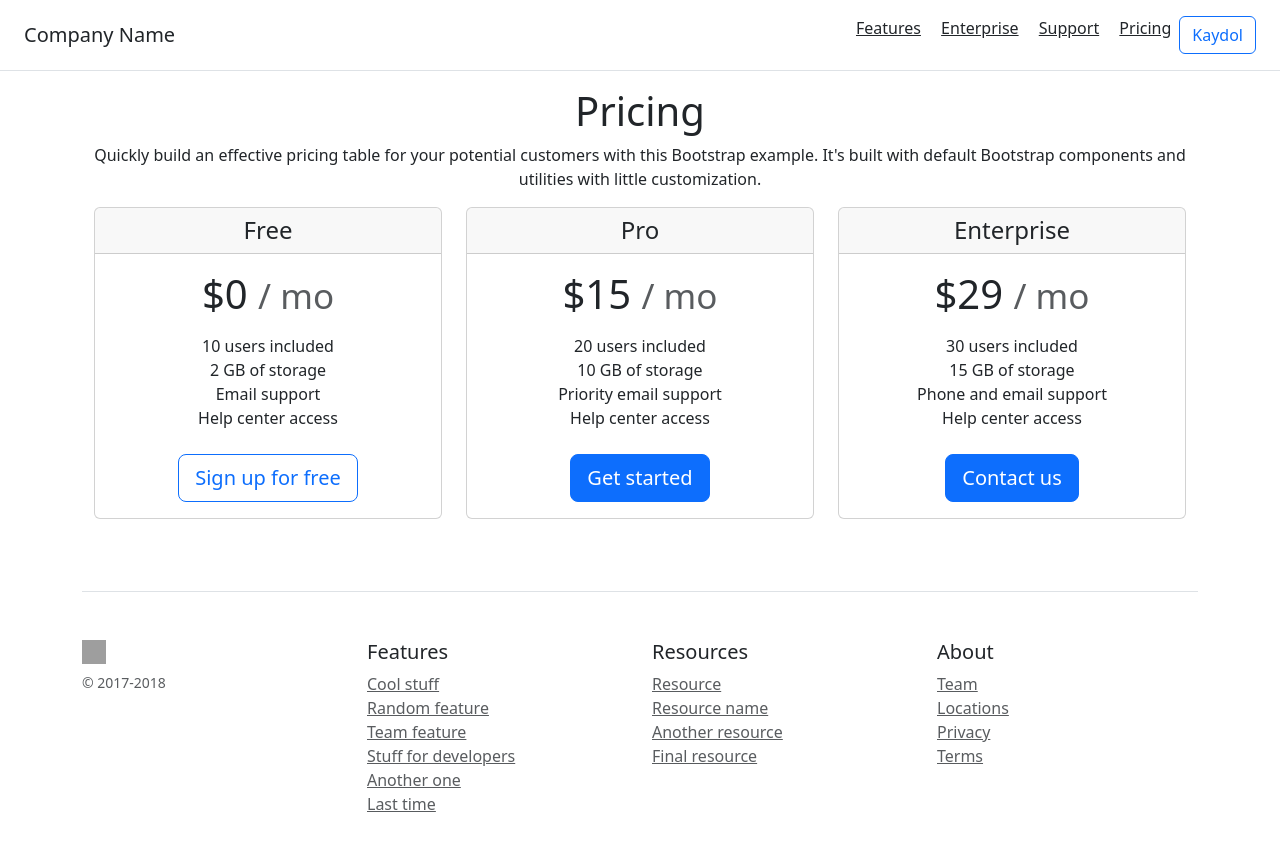
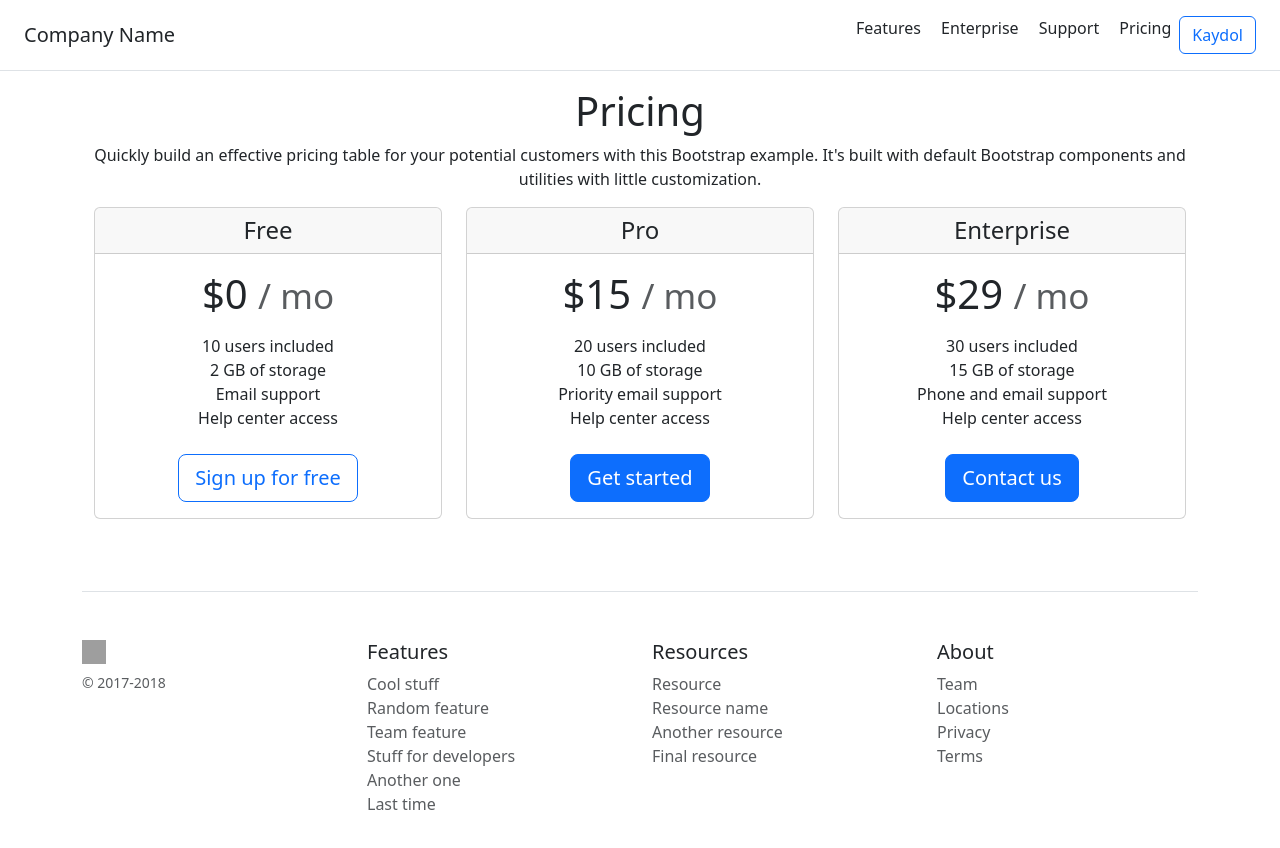
Before and after one commit to IdrisMamedov/homework, a plain HTML site: page CSS-FRAMEWORKS/css-bootstrap/bootstrap.html in a window 1280 px wide. Drawn offline with nearby package versions, Linux system fonts and the light colour scheme; files that its build step writes are made by us from their sources; grey boxes are pictures that could not be loaded.

Commit message:
updated repo

```diff
--- /dev/null
+++ b/CSS-FRAMEWORKS/css-bootstrap/bootstrap.css
@@ -0,0 +1,3 @@
+a{
+    text-decoration: none  !important ;
+}
--- a/CSS-FRAMEWORKS/css-bootstrap/bootstrap.html
+++ b/CSS-FRAMEWORKS/css-bootstrap/bootstrap.html
@@ -8,6 +8,7 @@
     <link rel="stylesheet" href="/style.css">
     <link href="https://cdn.jsdelivr.net/npm/bootstrap@5.3.3/dist/css/bootstrap.min.css" rel="stylesheet"
         integrity="sha384-QWTKZyjpPEjISv5WaRU9OFeRpok6YctnYmDr5pNlyT2bRjXh0JMhjY6hW+ALEwIH" crossorigin="anonymous">
+        <link rel="stylesheet" href="/CSS-FRAMEWORKS/css-bootstrap/bootstrap.css">
 </head>
 
 <body>
```
